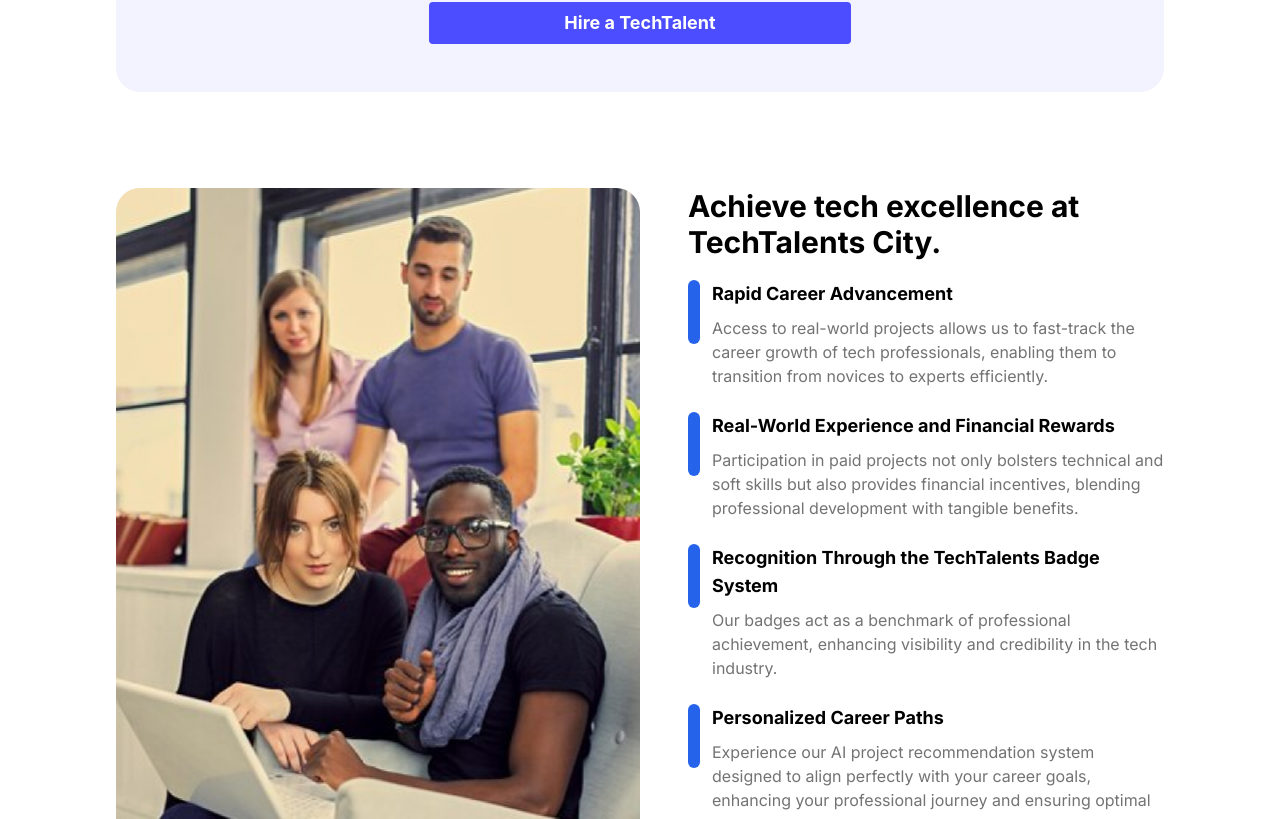
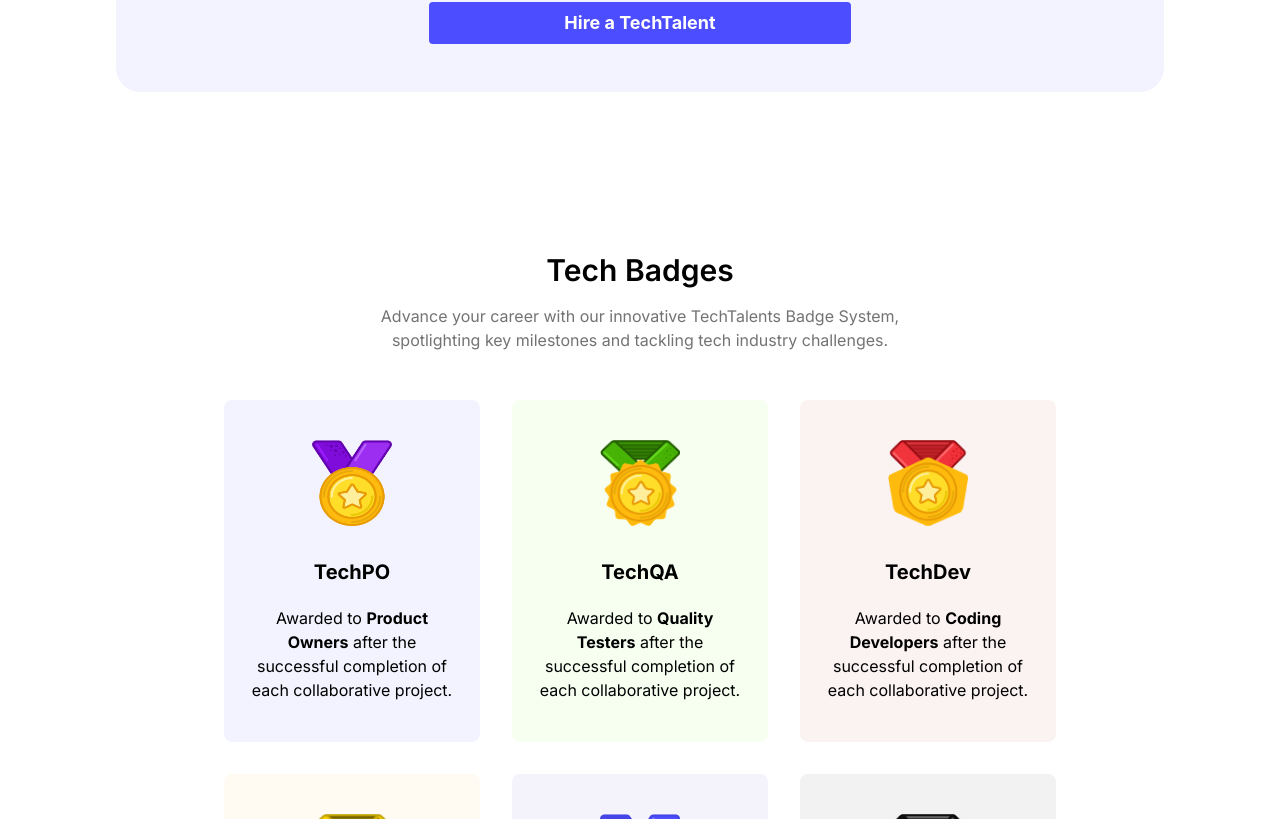
Before and after one commit to techtalentscity/techtalentscity.github.io, a React (Vite) app: page / in a window 1280 px wide. Shown: the part 1901-2720 px from the top of the page. Built offline with nearby package versions, Linux system fonts and the light colour scheme.

Commit message:
update home page

```diff
--- a/src/Pages/Home/index.jsx
+++ b/src/Pages/Home/index.jsx
@@ -2,7 +2,7 @@ import Hero from "./Hero"
 import HireTalent from "./HireTalent"
 import HomeProjects from "./HomeProjects"
 import TechBadges from "./TechBadges"
-import TechExcellenceSection from "./TechExcellence"
+// import TechExcellenceSection from "./TechExcellence"
 import Testimonials from "./Testimonial"
 
 const Home = () => {
@@ -11,7 +11,7 @@ const Home = () => {
         <Hero />
         <HomeProjects />
         <HireTalent />
-        <TechExcellenceSection />
+        {/* <TechExcellenceSection /> */}
         <TechBadges />
         <Testimonials />
     </div>
```
